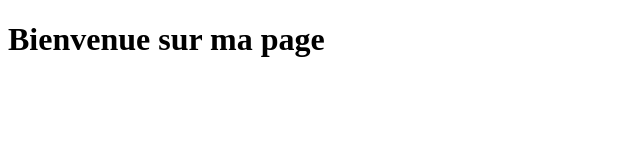
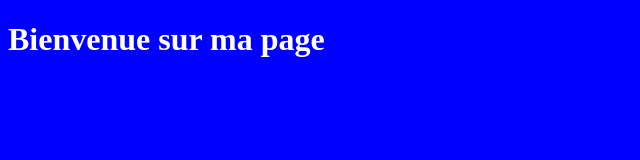
Before and after one commit to julien92git/23av1, a plain HTML site: page index.html in a window 1280 px wide. Shown: the whole page, without its empty margins (0-640 px from the left). Drawn offline with Linux system fonts and the light colour scheme.

Commit message:
fond bleu

```diff
--- a/index.html
+++ b/index.html
@@ -4,6 +4,12 @@
     <meta charset="UTF-8">
     <meta name="viewport" content="width=device-width, initial-scale=1.0">
     <title>Ma Page</title>
+    <style>
+        body {
+            background-color: blue;
+            color: white; /* Change la couleur du texte pour qu'elle soit lisible sur le fond bleu */
+        }
+    </style>
 </head>
 <body>
     <h1>Bienvenue sur ma page</h1>
```
